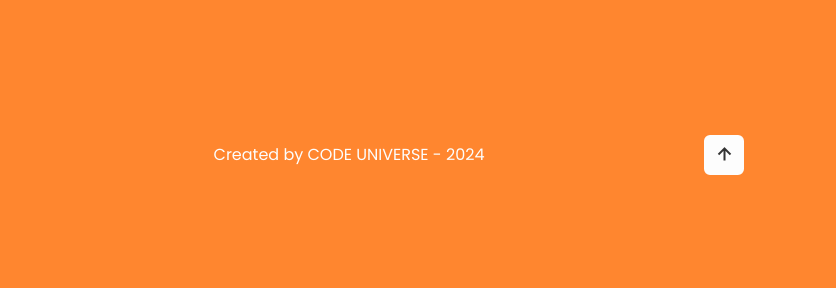
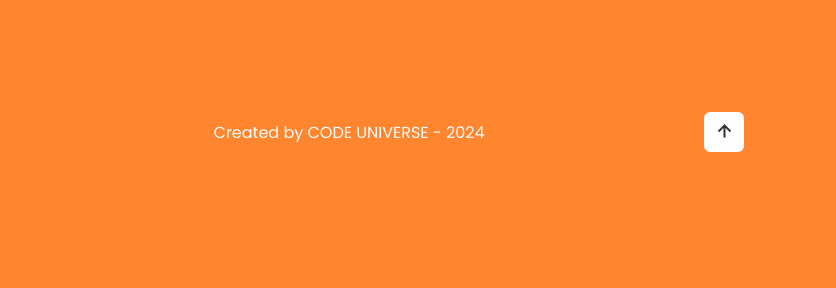
Before and after one commit to portofoliodigital/codeuniverse, a plain HTML site: page index.html in a window 1280 px wide. Shown: the part 4539-4827 px from the top of the page, 444-1280 px from the left. Drawn offline with nearby package versions, Linux system fonts and the light colour scheme.

Commit message:
Update style.css

```diff
--- a/assets/css/style.css
+++ b/assets/css/style.css
@@ -622,10 +622,6 @@ span {
     color: #333;
 }
 
-.footer-text, .footer-iconTop {
-    margin-top: 45px;
-}
-
 
 
 /* BREAKPOINTS */
```
